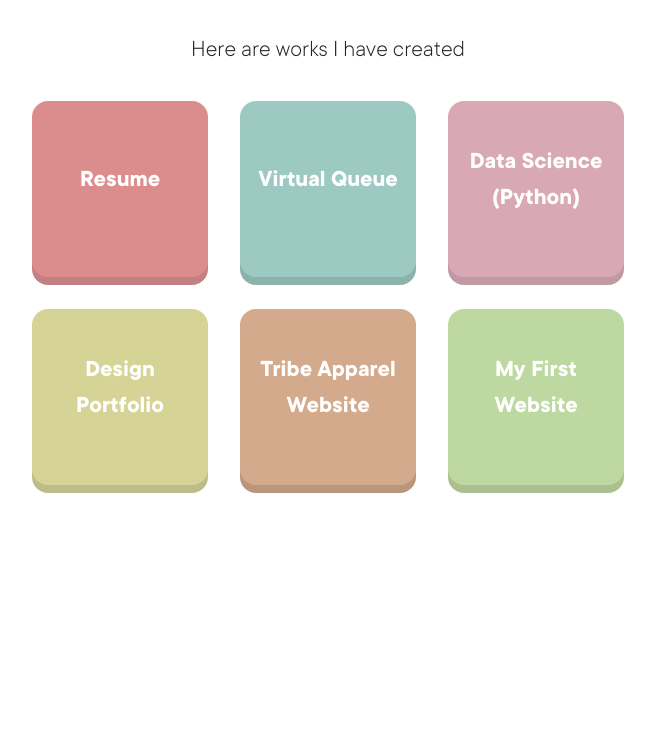
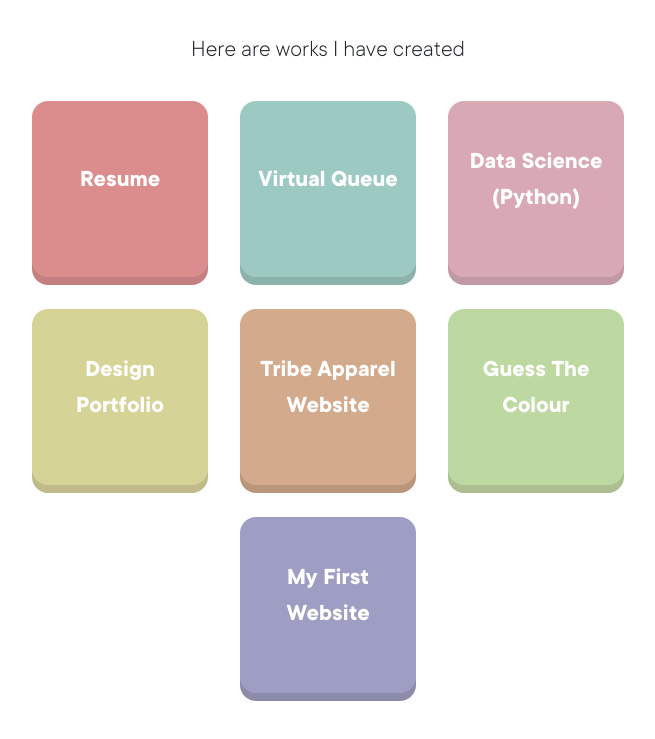
Before and after one commit to D3nzyl/D3nzyl.github.io, a plain HTML site: page index.html in a window 1280 px wide. Shown: the part 511-1250 px from the top of the page, without its empty margins (312-967 px from the left). Before the commit the page ends 1076 px from the top, so only its background shows below. Drawn offline with nearby package versions, Linux system fonts and the light colour scheme.

Commit message:
added guess the clr

```diff
--- a/index.html
+++ b/index.html
@@ -51,7 +51,12 @@ DIT/FT/1B/05
       <div class="work-container">
         <a class="work-button" href="./PDF/Design_Portfolio.pdf" target="_blank"><div class="work-box" id="work4"><p class="work-title">Design</br>Portfolio</p></div></a>
         <a class="work-button" href="/tribe/" target="_blank"><div class="work-box" id="work5"><p class="work-title">Tribe Apparel Website</p></div></a>
-        <a class="work-button" href="/My-First-Website/" target="_blank"><div class="work-box" id="work6"><p class="work-title">My First</br>Website</p></div></a>
+        <a class="work-button" href="/Guess-The-Colour/" target="_blank"><div class="work-box" id="work6"><p class="work-title">Guess The</br>Colour</p></div></a>
+      </div>
+    </div>
+    <div class="row">
+      <div class="work-container">
+        <a class="work-button" href="/My-First-Website/" target="_blank"><div class="work-box" id="work7"><p class="work-title">My First</br>Website</p></div></a>
       </div>
     </div>
    </div>
```
